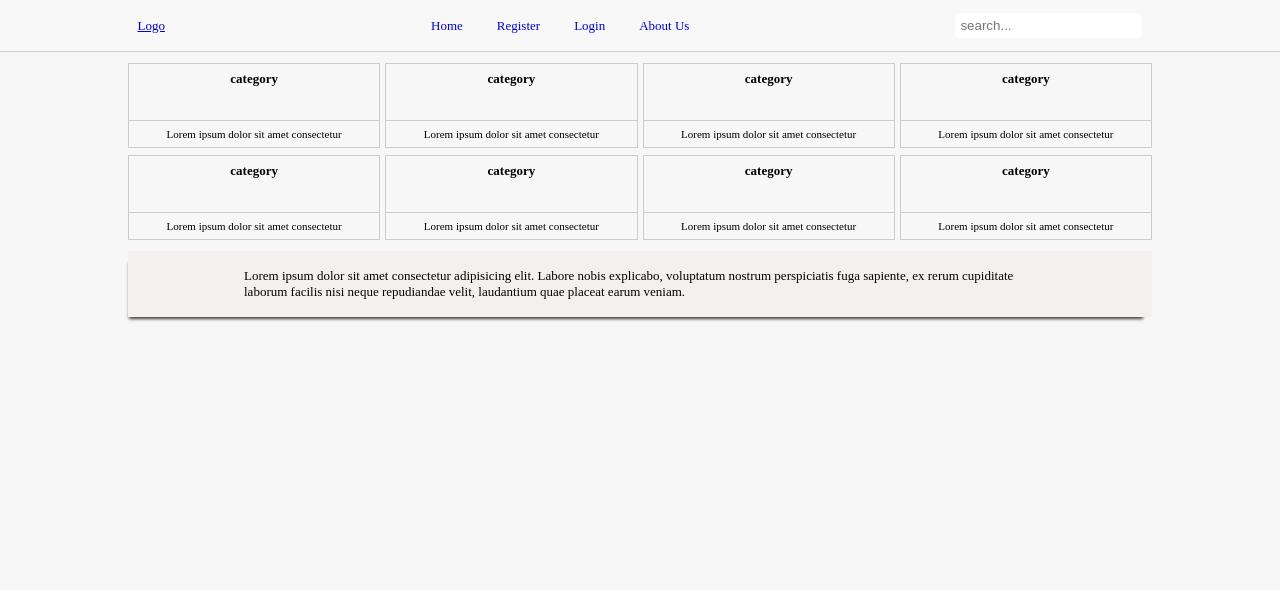
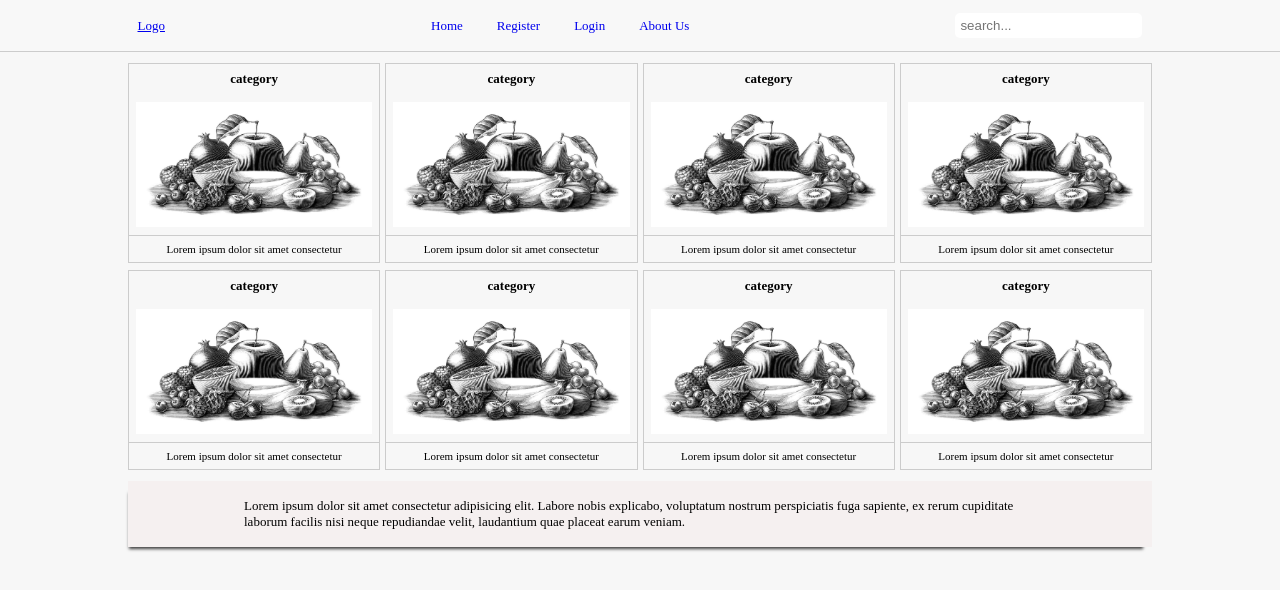
Before and after one commit to iliya13mt/nav, a plain HTML site: page index.html in a window 1280 px wide. Drawn offline with Linux system fonts and the light colour scheme.

Commit message:
Add files via upload

```diff
--- a/index.html
+++ b/index.html
@@ -30,28 +30,28 @@
         <div class="row">
           <div class="card card-1">
             <div class="top"><h4>category</h4></div>
-            <div class="content"><img src="images/1.jpg" alt="" /></div>
+            <div class="content"><img src="1.jpg" alt="" /></div>
             <div class="footer">
               <p>Lorem ipsum dolor sit amet consectetur</p>
             </div>
           </div>
           <div class="card card-1">
             <div class="top"><h4>category</h4></div>
-            <div class="content"><img src="images/1.jpg" alt="" /></div>
+            <div class="content"><img src="1.jpg" alt="" /></div>
             <div class="footer">
               <p>Lorem ipsum dolor sit amet consectetur</p>
             </div>
           </div>
           <div class="card card-1">
             <div class="top"><h4>category</h4></div>
-            <div class="content"><img src="images/1.jpg" alt="" /></div>
+            <div class="content"><img src="1.jpg" alt="" /></div>
             <div class="footer">
               <p>Lorem ipsum dolor sit amet consectetur</p>
             </div>
           </div>
           <div class="card card-1">
             <div class="top"><h4>category</h4></div>
-            <div class="content"><img src="images/1.jpg" alt="" /></div>
+            <div class="content"><img src="1.jpg" alt="" /></div>
             <div class="footer">
               <p>Lorem ipsum dolor sit amet consectetur</p>
             </div>
@@ -60,28 +60,28 @@
           <div class="row" style="margin-top: 7px;">
           <div class="card card-1">
             <div class="top"><h4>category</h4></div>
-            <div class="content"><img src="images/1.jpg" alt="" /></div>
+            <div class="content"><img src="1.jpg" alt="" /></div>
             <div class="footer">
               <p>Lorem ipsum dolor sit amet consectetur</p>
             </div>
           </div>
           <div class="card card-1">
             <div class="top"><h4>category</h4></div>
-            <div class="content"><img src="images/1.jpg" alt="" /></div>
+            <div class="content"><img src="1.jpg" alt="" /></div>
             <div class="footer">
               <p>Lorem ipsum dolor sit amet consectetur</p>
             </div>
           </div>
           <div class="card card-1">
             <div class="top"><h4>category</h4></div>
-            <div class="content"><img src="images/1.jpg" alt="" /></div>
+            <div class="content"><img src="1.jpg" alt="" /></div>
             <div class="footer">
               <p>Lorem ipsum dolor sit amet consectetur</p>
             </div>
           </div>
           <div class="card card-1">
             <div class="top"><h4>category</h4></div>
-            <div class="content"><img src="images/1.jpg" alt="" /></div>
+            <div class="content"><img src="1.jpg" alt="" /></div>
             <div class="footer">
               <p>Lorem ipsum dolor sit amet consectetur</p>
             </div>
```
Also changed, not shown: 1.jpg (added).
